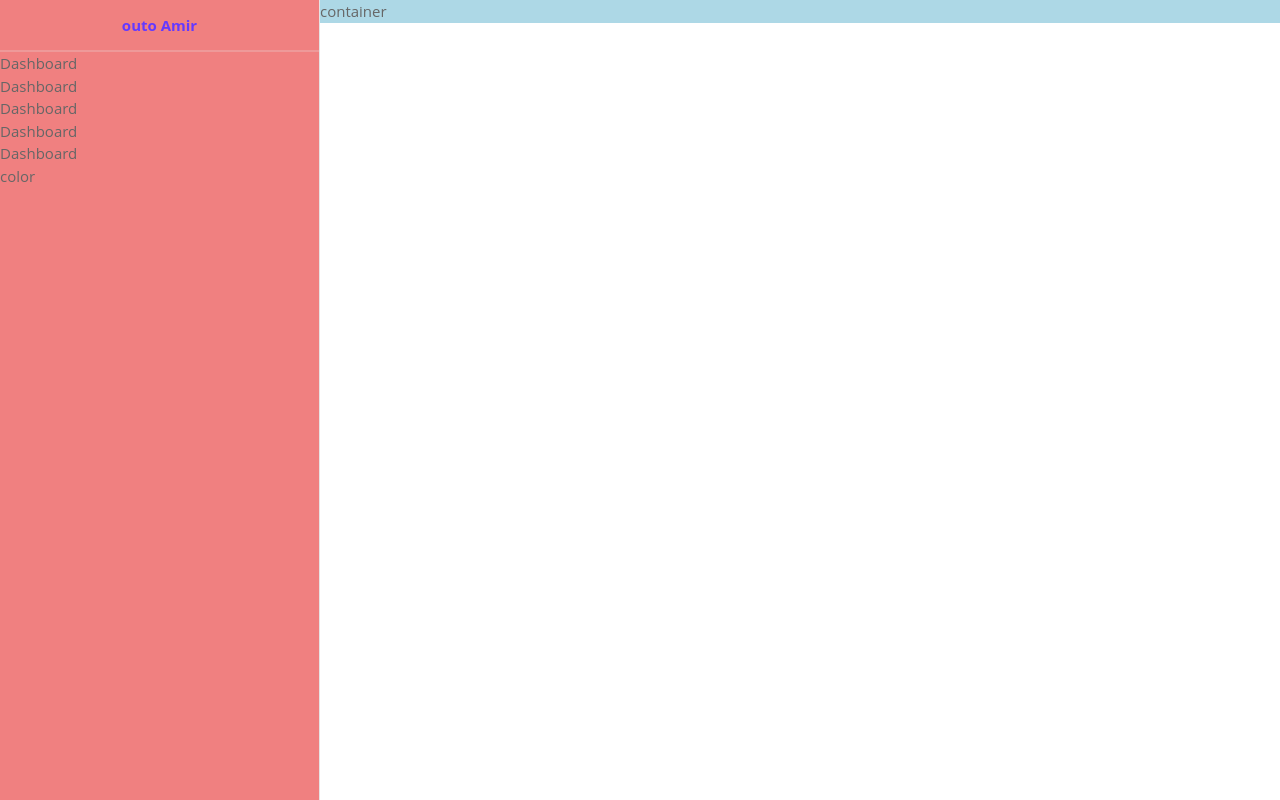
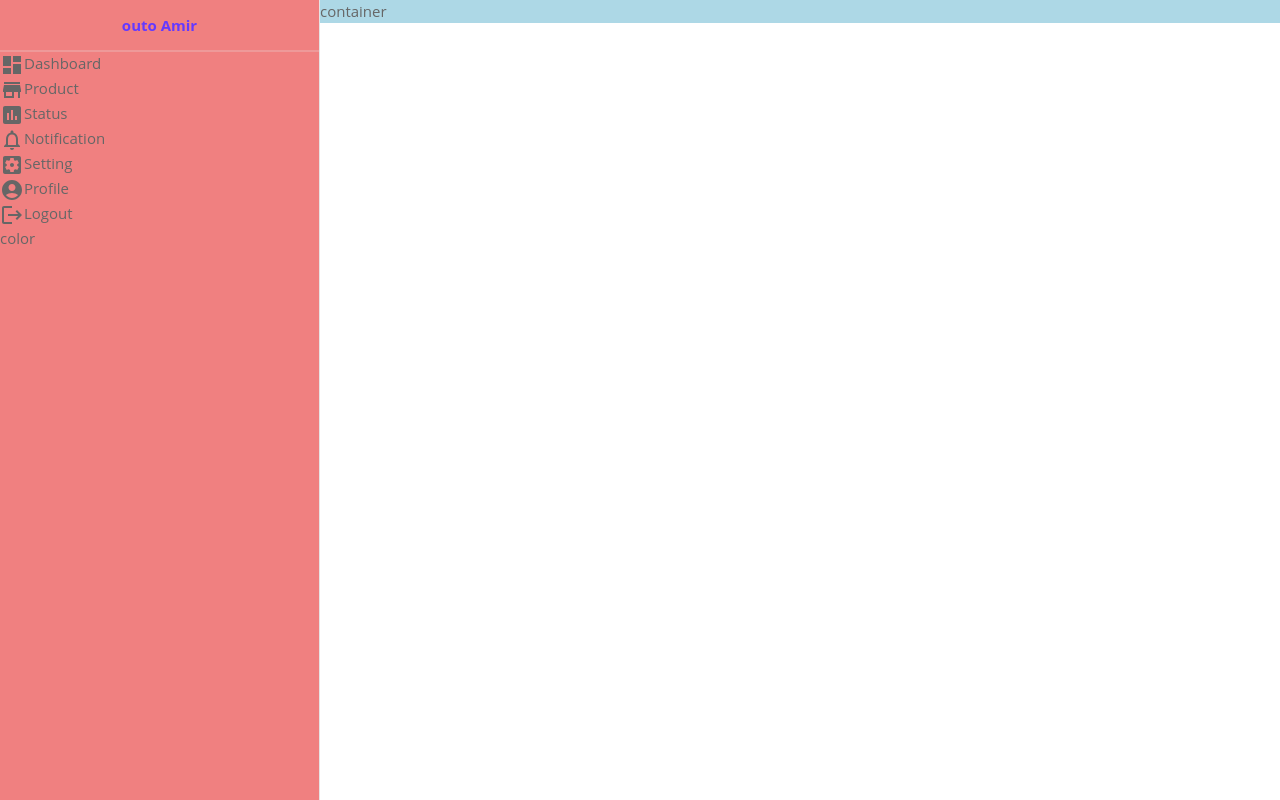
Before and after one commit to amirhossein-k/dashboard-outo, a React (Create React App) app: page / in a window 1280 px wide. Built offline with nearby package versions, Linux system fonts and the light colour scheme.

Commit message:
Update Sidebar.jsx

```diff
--- a/src/components/sidebar/Sidebar.jsx
+++ b/src/components/sidebar/Sidebar.jsx
@@ -1,6 +1,13 @@
 import "./sidebar.scss";
 import { Row, Col } from "react-bootstrap";
-
+import DashboardIcon from "@mui/icons-material/Dashboard";
+import PersonOutlineIcon from "@mui/icons-material/PersonOutline";
+import StoreIcon from "@mui/icons-material/Store";
+import InsertChartIcon from "@mui/icons-material/InsertChart";
+import NotificationsNoneIcon from "@mui/icons-material/NotificationsNone";
+import SettingsApplicationsIcon from "@mui/icons-material/SettingsApplications";
+import LogoutIcon from "@mui/icons-material/Logout";
+import AccountCircleIcon from "@mui/icons-material/AccountCircle";
 const Sidebar = () => {
   return (
     <div className="sidebar">
@@ -18,19 +25,32 @@ const Sidebar = () => {
       <Row className="center" style={{ marginLeft: 0, marginRight: 0 }}>
         <ul>
           <li>
+            <DashboardIcon className="icon" />
             <span>Dashboard</span>
           </li>
           <li>
-            <span>Dashboard</span>
+            <StoreIcon className="icon" />
+            <span>Product</span>
           </li>
           <li>
-            <span>Dashboard</span>
+            <InsertChartIcon className="icon" />
+            <span>Status</span>
           </li>
           <li>
-            <span>Dashboard</span>
+            <NotificationsNoneIcon className="icon" />
+            <span>Notification</span>
           </li>
           <li>
-            <span>Dashboard</span>
+            <SettingsApplicationsIcon className="icon" />
+            <span>Setting</span>
+          </li>
+          <li>
+            <AccountCircleIcon className="icon" />
+            <span>Profile</span>
+          </li>
+          <li>
+            <LogoutIcon className="icon" />
+            <span>Logout</span>
           </li>
         </ul>
       </Row>
```
